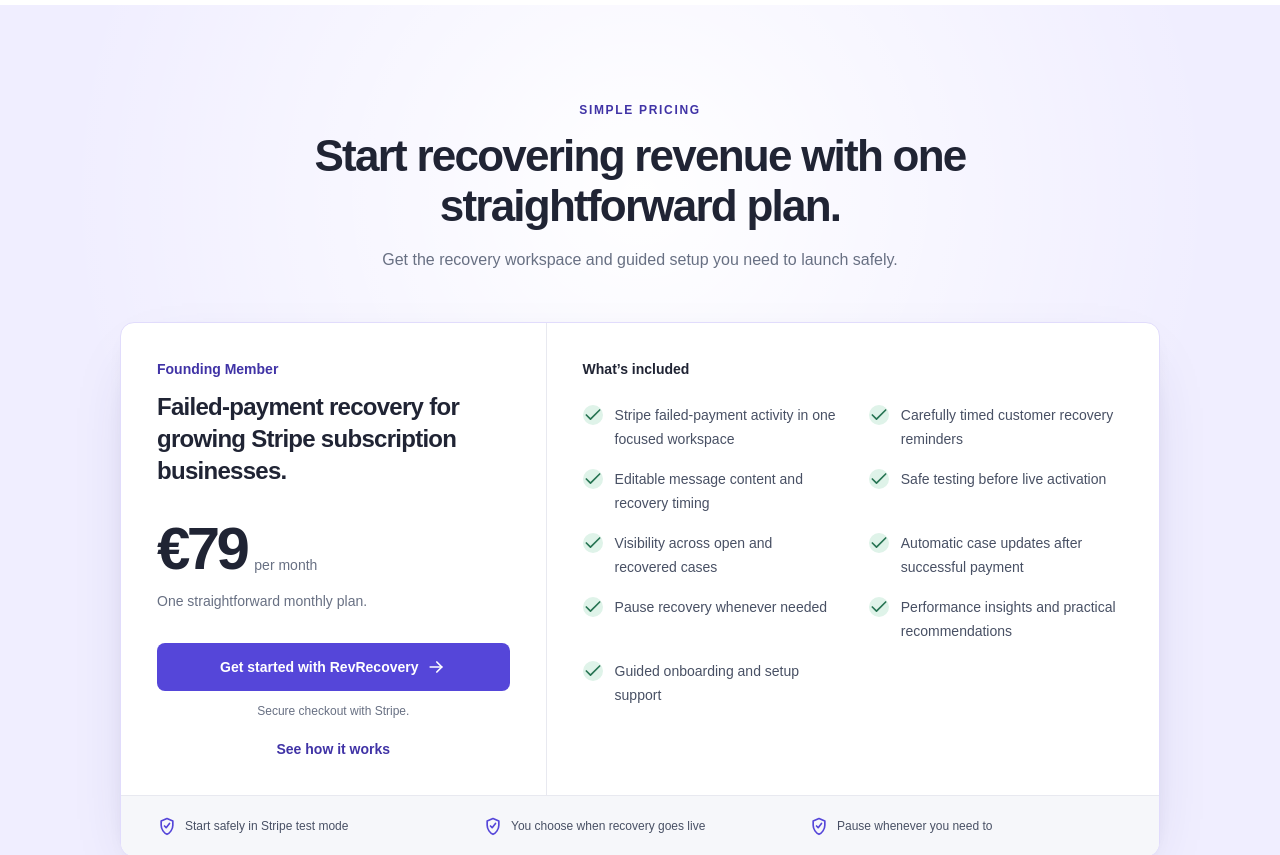
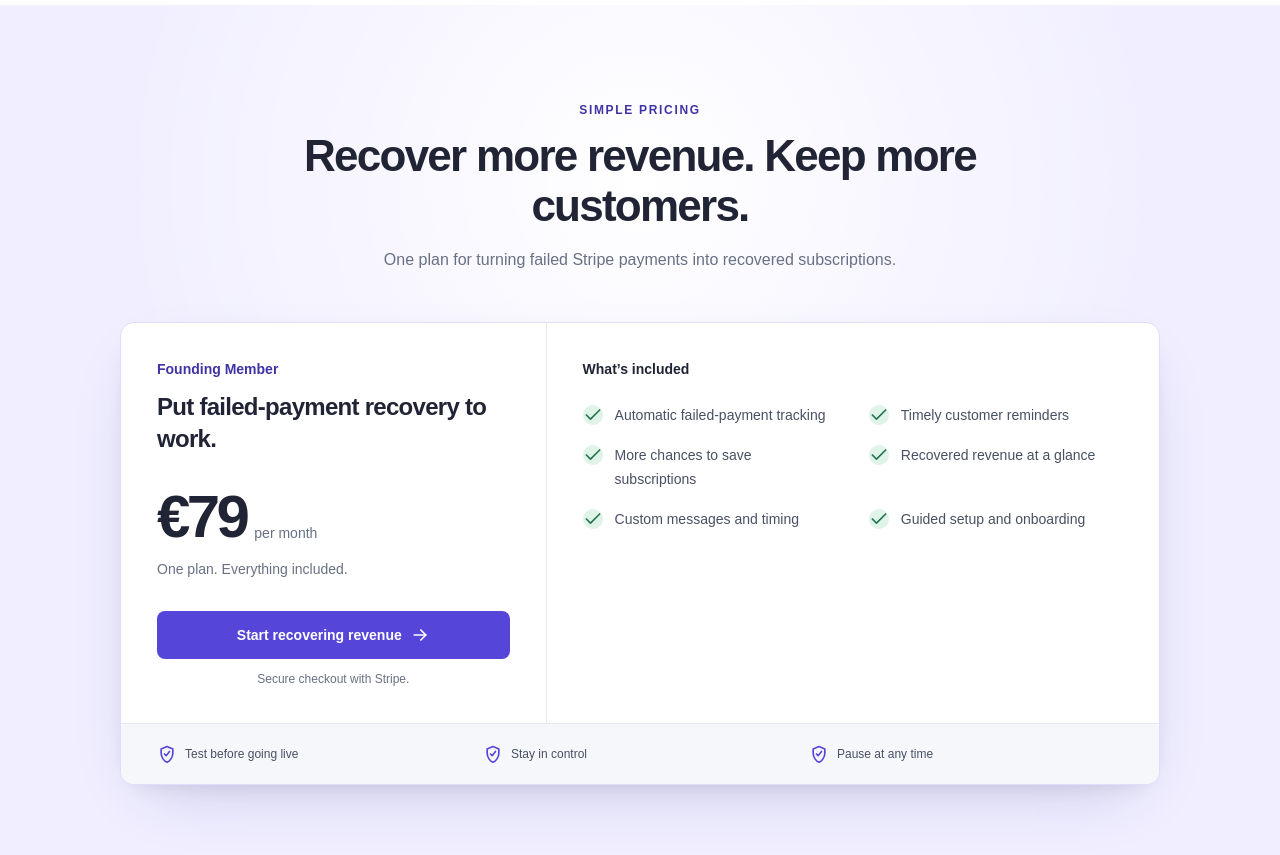
Before and after one commit to ciaranriordan03-maker/RevRecovery-Saas, a Next.js app: page / in a window 1280 px wide. Shown: the part 4220-5075 px from the top of the page. Built offline with nearby package versions, Linux system fonts and the light colour scheme; no server answers; a web font is replaced by a local one.

Commit message:
refine pricing around customer outcomes

```diff
--- a/app/components/marketing/pricing-section.tsx
+++ b/app/components/marketing/pricing-section.tsx
@@ -1,25 +1,21 @@
-import Link from "next/link";
 import { checkoutStartedEvent } from "../../lib/analytics/events";
 import { FOUNDING_MEMBER_CHECKOUT_URL } from "../../lib/marketing-links";
 import { TrackedLink } from "../analytics/tracked-link";
 import { Icon } from "../ui-icon";
 
 const includedFeatures = [
-  "Stripe failed-payment activity in one focused workspace",
-  "Carefully timed customer recovery reminders",
-  "Editable message content and recovery timing",
-  "Safe testing before live activation",
-  "Visibility across open and recovered cases",
-  "Automatic case updates after successful payment",
-  "Pause recovery whenever needed",
-  "Performance insights and practical recommendations",
-  "Guided onboarding and setup support",
+  "Automatic failed-payment tracking",
+  "Timely customer reminders",
+  "More chances to save subscriptions",
+  "Recovered revenue at a glance",
+  "Custom messages and timing",
+  "Guided setup and onboarding",
 ] as const;
 
 const reassuranceItems = [
-  "Start safely in Stripe test mode",
-  "You choose when recovery goes live",
-  "Pause whenever you need to",
+  "Test before going live",
+  "Stay in control",
+  "Pause at any time",
 ] as const;
 
 export function PricingSection() {
@@ -28,9 +24,9 @@ export function PricingSection() {
       <div className="mx-auto max-w-[1040px]">
         <div className="mx-auto max-w-[720px] text-center">
           <p className="marketing-eyebrow">Simple pricing</p>
-          <h2 className="marketing-title">Start recovering revenue with one straightforward plan.</h2>
+          <h2 className="marketing-title">Recover more revenue. Keep more customers.</h2>
           <p className="mx-auto mt-4 max-w-[620px] text-base leading-7 text-[var(--muted)]">
-            Get the recovery workspace and guided setup you need to launch safely.
+            One plan for turning failed Stripe payments into recovered subscriptions.
           </p>
         </div>
 
@@ -40,7 +36,7 @@ export function PricingSection() {
               <div>
                 <p className="text-sm font-semibold text-[var(--primary-text)]">Founding Member</p>
                 <h3 className="mt-3 text-2xl font-semibold tracking-[-0.03em]">
-                  Failed-payment recovery for growing Stripe subscription businesses.
+                  Put failed-payment recovery to work.
                 </h3>
               </div>
 
@@ -48,24 +44,17 @@ export function PricingSection() {
                 <span className="text-6xl font-semibold leading-none tracking-[-0.06em]">€79</span>
                 <span className="pb-1 text-sm font-medium text-[var(--muted)]">per month</span>
               </div>
-              <p className="mt-3 text-sm font-medium text-[var(--muted)]">One straightforward monthly plan.</p>
+              <p className="mt-3 text-sm font-medium text-[var(--muted)]">One plan. Everything included.</p>
 
               <TrackedLink
                 className="mt-8 inline-flex min-h-12 w-full items-center justify-center gap-2 rounded-[8px] bg-[var(--primary)] px-5 text-sm font-semibold text-white transition-colors hover:bg-[var(--primary-hover)]"
                 event={checkoutStartedEvent("pricing")}
                 href={FOUNDING_MEMBER_CHECKOUT_URL}
               >
-                Get started with RevRecovery
+                Start recovering revenue
                 <Icon className="size-4" name="arrow-right" />
               </TrackedLink>
               <p className="mt-3 text-center text-xs text-[var(--muted)]">Secure checkout with Stripe.</p>
-
-              <Link
-                className="mt-5 text-center text-sm font-semibold text-[var(--primary-text)] underline-offset-4 hover:underline"
-                href={{ hash: "how-it-works", pathname: "/" }}
-              >
-                See how it works
-              </Link>
             </div>
 
             <div className="p-7 sm:p-9">
```
